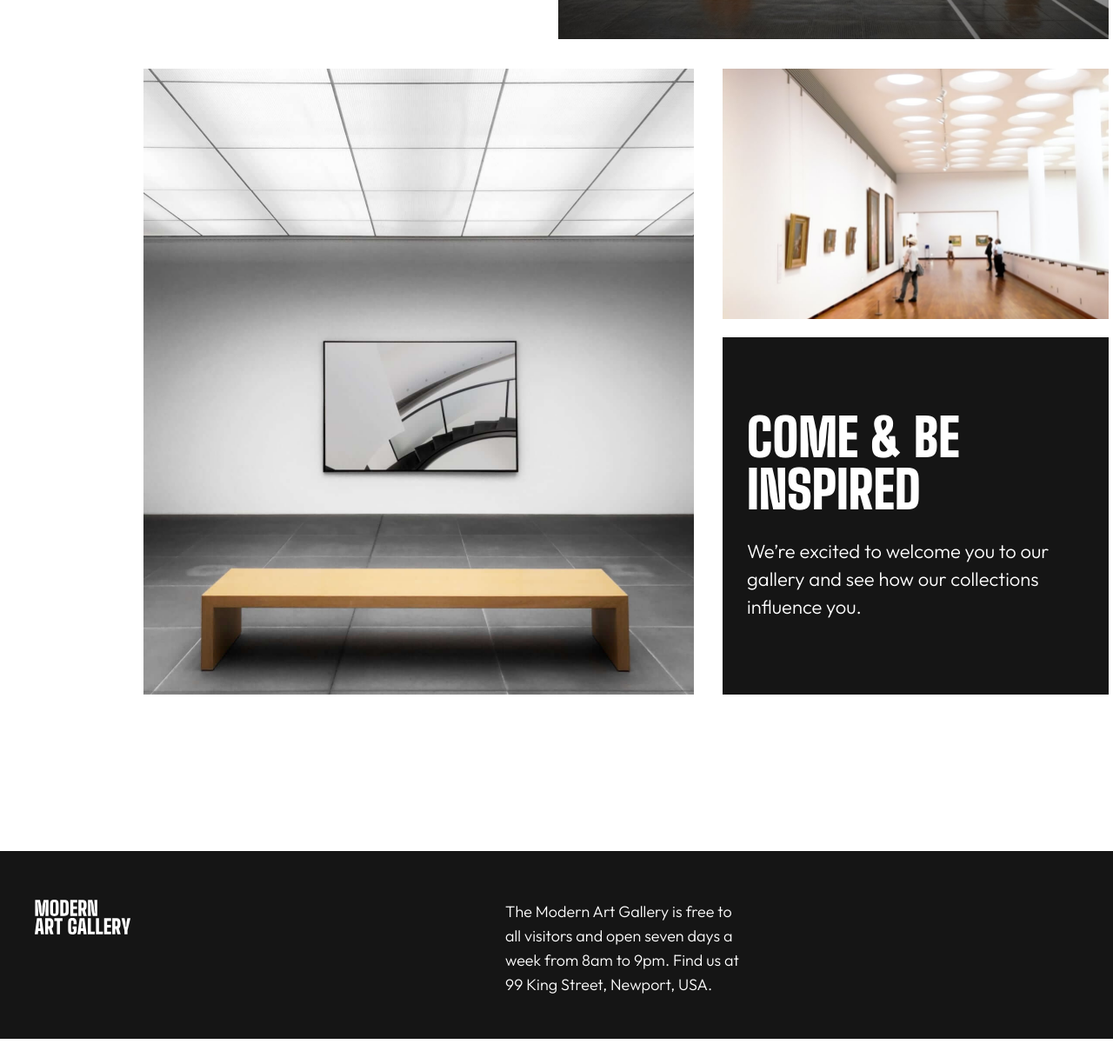
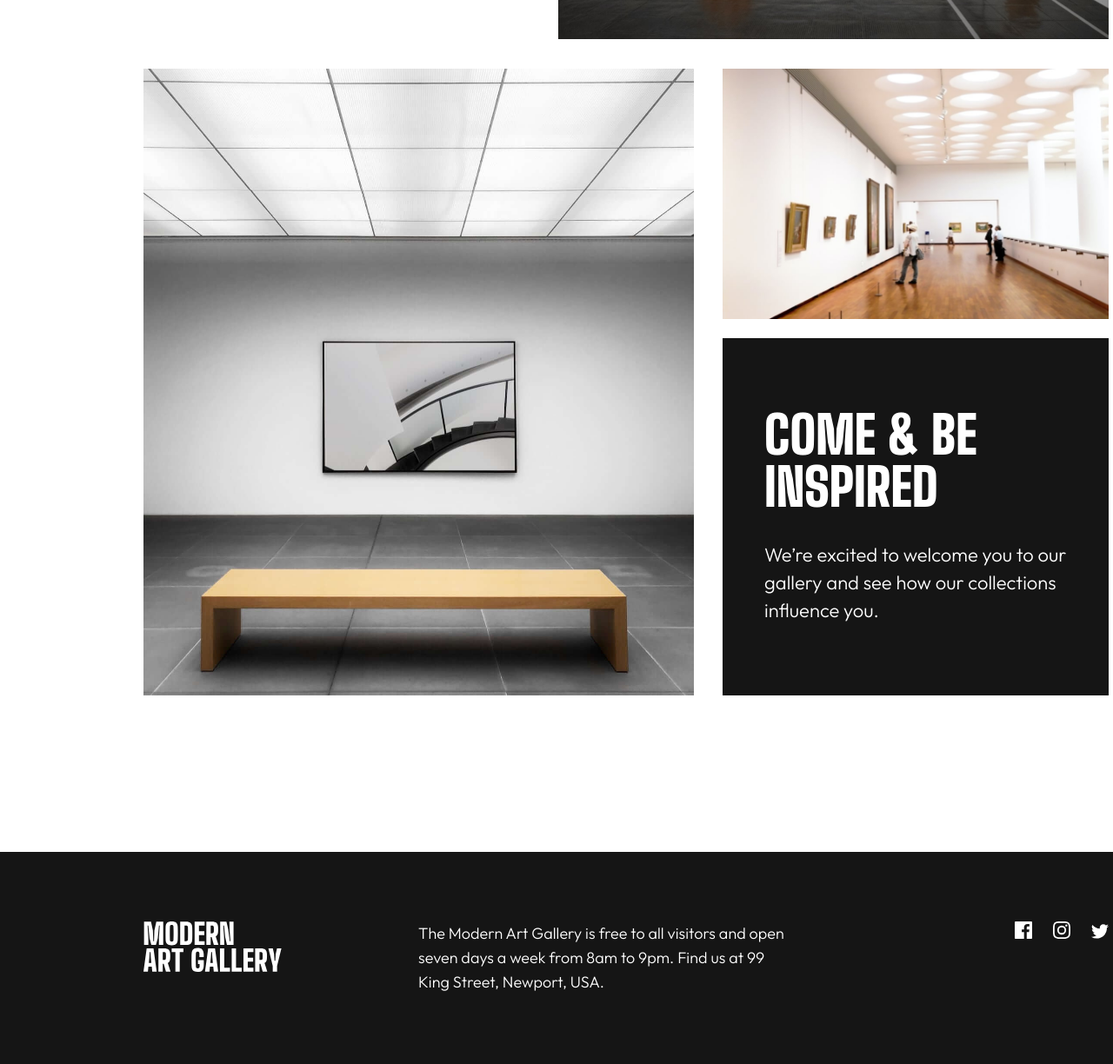
Before and after one commit to rubyeleanor/art-gallery-website-frontendmentor, a plain HTML site: page index.html in a window 1280 px wide. Shown: the part 1334-2558 px from the top of the page at 87% size. Before the commit the page ends 2529 px from the top, so only its background shows below. Drawn offline with Linux system fonts and the light colour scheme.

Commit message:
Desktop styling completed

```diff
--- a/index.html
+++ b/index.html
@@ -75,13 +75,23 @@
       <div class="main-grid">
 
         <div class="img2-container">
+          <picture>
+            <source srcset="./starter-code/assets/desktop/image-grid-2@2x.jpg" media="(min-width: 80rem)">
+            <source srcset="./starter-code/assets/tablet/image-grid-2@2x.jpg" media="(min-width: 48rem)">
+            <img src="./starter-code/assets/mobile/image-grid-2@2x.jpg" alt="art gallery" class="img2">
+          </picture>
         </div>
 
         <div class="img3-container">
+          <picture>
+            <source srcset="./starter-code/assets/desktop/image-grid-3@2x.jpg" media="(min-width: 80rem)">
+            <source srcset="./starter-code/assets/tablet/image-grid-3@2x.jpg" media="(min-width: 48rem)">
+            <img src="./starter-code/assets/mobile/image-grid-3@2x.jpg" alt="art gallery" class="img3">
+          </picture>
         </div>
 
         <div class="text-2">
-          <h2>Come & be inspired</h2>
+          <h2>Come & be <br> inspired</h2>
           <p>We’re excited to welcome you to our gallery and see how our collections
             influence you.</p>
         </div>
@@ -94,7 +104,8 @@
 
   <footer class="home-footer">
     <div class="footer-content">
-      <div class="logo"><img src="./starter-code/assets/logo-light.svg" alt="modern art gallery logo"></div>
+      <div class="logo"><img src="./starter-code/assets/logo-light.svg" alt="modern art gallery logo" class="logo-svg">
+      </div>
       <div class="footer-address">
         <p>The Modern Art Gallery is free to all visitors and open seven days a week
           from 8am to 9pm. Find us at 99 King Street, Newport, USA.</p>
--- a/scss/globals/_typography.scss
+++ b/scss/globals/_typography.scss
@@ -37,6 +37,23 @@ h1 {
     }
 }
 
+.location h1 {
+    margin-bottom: 48px;
+    font-size: rem(50);
+    line-height: rem(45);
+
+    @media screen and (min-width:48rem) {
+        margin-bottom: 0;
+        font-size: rem(55);
+        line-height: rem(50);
+    }
+
+    @media screen and (min-width: 80rem) {
+        font-size: rem(70);
+        line-height: rem(70);
+    }
+}
+
 h2 {
     font-size: rem(50);
     line-height: rem(45);
@@ -48,19 +65,18 @@ h2 {
     }
 }
 
-.location h2 {
-    margin-bottom: 48px;
 
-    @media screen and (min-width:48rem) {
-        margin-bottom: 0;
-    }
-}
 
-h3 {
+.loc-content h2 {
     font-size: rem(32);
     line-height: rem(32);
     color: var(--beige);
     margin-bottom: 20px;
+
+    @media screen and (min-width: 80rem) {
+        font-size: rem(36);
+        line-height: rem(36);
+    }
 }
 
 p {
--- a/scss/styles.scss
+++ b/scss/styles.scss
@@ -26,11 +26,6 @@ body {
     }
 }
 
-main {
-    @media screen and (min-width: 80rem) {
-        //width: 100%;
-    }
-}
 
 .hero {
     margin-bottom: 120px;
@@ -213,8 +208,7 @@ main {
 .img2-container {
     width: 343px;
     height: 480px;
-    background-image: url('../starter-code/assets/mobile/image-grid-2@2x.jpg');
-    background-size: cover;
+
 
     @media screen and (min-width:48rem) {
         margin: 0;
@@ -222,21 +216,19 @@ main {
         height: 100%;
         grid-column: 1;
         grid-row: 1/3;
-        background-image: url('../starter-code/assets/tablet/image-grid-2@2x.jpg');
     }
+}
 
-    @media screen and (min-width: 80rem) {
-        background-image: url('../starter-code/assets/desktop/image-grid-2@2x.jpg');
-
-    }
+.img2 {
+    width: 100%;
+    height: 100%;
 }
 
 .img3-container {
     width: 343px;
     height: 200px;
     margin: 16px 0;
-    background-image: url('../starter-code/assets/mobile/image-grid-3@2x.jpg');
-    background-size: cover;
+
 
     @media screen and (min-width:48rem) {
         margin: 0;
@@ -244,13 +236,12 @@ main {
         height: 100%;
         grid-column: 2;
         grid-row: 1;
+    }
+}
 
-        background-image: url('../starter-code/assets/tablet/image-grid-3@2x.jpg');
-    }
-
-    @media screen and (min-width: 80rem) {
-        background-image: url('../starter-code/assets/desktop/image-grid-3@2x.jpg');
-    }
+.img3 {
+    width: 100%;
+    height: 100%;
 }
 
 .text-2 {
@@ -269,7 +260,20 @@ main {
         grid-row: 2;
         padding: 85px 28px;
     }
+
+    @media screen and (min-width: 80rem) {
+        justify-content: center;
+        padding: 65px 48px;
+    }
 }
+
+.text-2 h2 {
+    @media screen and (min-width: 80rem) {
+        margin-bottom: 32px;
+    }
+}
+
+//footer
 
 footer {
     height: rem(336);
@@ -281,8 +285,8 @@ footer {
     }
 
     @media screen and (min-width:80rem) {
-        //width: 100vw;
-
+        height: rem(244);
+        padding: 0;
     }
 }
 
@@ -301,12 +305,29 @@ footer {
     @media screen and (min-width:48rem) {
         flex-direction: row;
     }
+
+    @media screen and (min-width:80rem) {
+        max-width: rem(1920);
+        margin: auto;
+        padding: 80px 165px;
+    }
+}
+
+.logo-svg {
+    @media screen and (min-width:80rem) {
+        width: 160px;
+    }
 }
 
 .footer-address {
 
     @media screen and (min-width:48rem) {
         width: rem(281);
+    }
+
+    @media screen and (min-width:80rem) {
+        width: rem(430);
+        margin-right: 100px;
     }
 }
 
@@ -319,7 +340,13 @@ footer {
 }
 
 //location page
+
+.loc-main {
+    margin: auto;
+}
+
 .loc-hero {
+    margin: auto;
     height: 550px;
     background-image: url('../starter-code/assets/mobile/image-map@2x.png');
     background-size: contain;
@@ -329,6 +356,12 @@ footer {
         height: 600px;
         background-image: url('../starter-code/assets/tablet/image-map@2x.png');
     }
+
+    @media screen and (min-width:80rem) {
+        background-image: url('../starter-code/assets/desktop/image-map@2x.png');
+        background-size: cover;
+        max-width: rem(1920);
+    }
 }
 
 .location {
@@ -336,16 +369,27 @@ footer {
     background-color: var(--almost-black);
     color: var(--white);
     padding: 48px 16px 56px;
+    margin: auto;
 
     @media screen and (min-width:48rem) {
         display: flex;
         padding: 88px 40px 80px;
         height: rem(436);
     }
+
+    @media screen and (min-width:80rem) {
+        padding: 105px 165px 130px;
+        height: rem(548);
+        max-width: rem(1920);
+    }
 }
 
 .loc-content {
     padding-left: 105px;
+
+    @media screen and (min-width:80rem) {
+        padding-left: 325px;
+    }
 }
 
 .street-address {
```
Also changed, not shown: location.html (+3 -3 lines), dist/styles.css, 1 other file.
